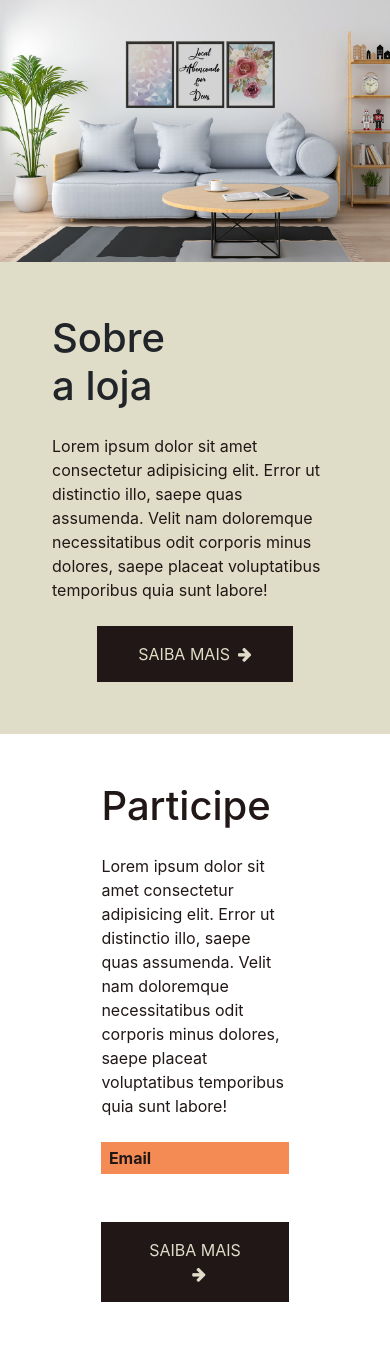
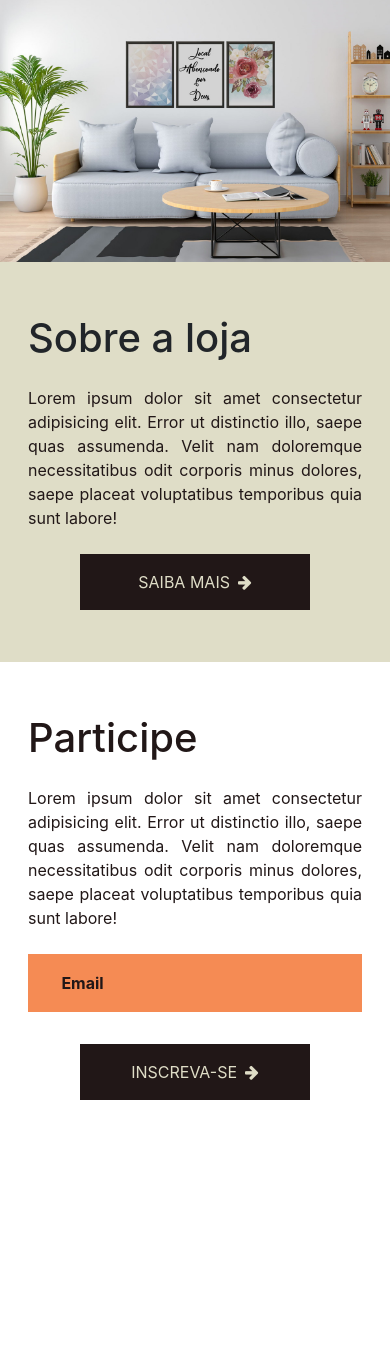
Before and after one commit to beatriz-miranda/projeto-integrador, a PHP site: page /projeto-integrador/ in a window 390 px wide. Shown: the part 129-1479 px from the top of the page. After the commit the page ends 1229 px from the top, so only its background shows below. Run offline with PHP 8.4, Linux system fonts and the light colour scheme.

Commit message:
Update - CSS com media queries de forms-btns e adicionado o hover. Finalizado sobre nós + participe. Adicionado paleta de cores.

```diff
--- a/assets/css/style.css
+++ b/assets/css/style.css
@@ -1,6 +1,6 @@
 /* style.css */
 
-/* PALHETA
+/* PALETA DE CORES (/extras/Paleta De Cores.png)
     Branco: #FFF
     Palha: #DFDDC7
     Laranja: #F58B54
@@ -8,34 +8,61 @@
     Marrom: #211717
 */
 
+/* RESET + TAGS ---> A FAZER */
+
+/* IDS */
+
 #bg-sobre-nos {
     background-color: #DFDDC7;
 }
+
+/* CLASSES */
+
 .btn-padrao {
     background-color: #211717;
     border-radius: 0;
     color: #DFDDC7;
     padding: 15px 40px;
     text-transform: uppercase;
+    width: 230px;
 }
+
+.btn-padrao:hover {
+    color: #F58B54;
+}
+
+.btn-padrao:focus {
+    box-shadow: none;
+}
+
 .cor-texto-padrao {
     color: #211717;
 }
 
-.form-padrao
-{
-    padding: 0 24%;
+@media screen and (min-width: 768px) {
+    .form-padrao
+    {
+        padding: 0 24%;
+    }
 }
 
 .input-padrao {
     background-color: #F58B54;
     width: 100%;
-    padding: 2% 4%;
+    padding: 5% 10%;
     margin: 0;
     border: 0;
     color: #211717;
     font-weight: bold;
     text-transform: capitalize;
+    outline: none;
+}
+
+@media screen and (min-width: 768px)
+{
+    .input-padrao {
+        padding: 2% 4%;
+    }
 }
 
 .input-padrao::placeholder {
--- a/assets/inc/index.sobre_nos.php
+++ b/assets/inc/index.sobre_nos.php
@@ -11,25 +11,25 @@
         </div>
 
         <div class="col-12 col-md-4 p-1 p-md-5 d-flex align-items-center" id="bg-sobre-nos">
-            <div class="d-flex flex-column align-items-left m-5">
-                <h1 class="m-0">Sobre<span class="d-block">a loja</span></h1>
-                <p class="text-left my-4 my-md-5 cor-texto-padrao">Lorem ipsum dolor sit amet consectetur adipisicing elit. Error ut distinctio illo, saepe quas assumenda. Velit nam doloremque necessitatibus odit corporis minus dolores, saepe placeat voluptatibus temporibus quia sunt labore!</p>
+            <div class="d-flex flex-column align-items-left my-5 mx-4">
+                <h1 class="m-0">Sobre <span class="d-md-block">a loja</span></h1>
+                <p class="text-justify my-4 my-md-5 cor-texto-padrao">Lorem ipsum dolor sit amet consectetur adipisicing elit. Error ut distinctio illo, saepe quas assumenda. Velit nam doloremque necessitatibus odit corporis minus dolores, saepe placeat voluptatibus temporibus quia sunt labore!</p>
                 <button type="button" class="align-self-center align-self-md-start btn btn-padrao">saiba mais<i class="fa fa-arrow-right ml-2"></i></button>
             </div>
         </div>
 
     </div>
 
-    <div class="row py-5">
+    <div class="row">
 
-        <div class="col-12">
-            <form class="d-flex flex-column align-items-center form-padrao" method="POST" action="#">
-                <div class="cor-texto-padrao text-left mb-5">
-                    <h1>Participe</h1>
+        <div class="col-12 p-1 p-md-0">
+            <form class="d-flex flex-column align-items-center my-5 mx-4 form-padrao" method="POST" action="#">
+                <div class="cor-texto-padrao text-justify mb-4 mb-md-5">
+                    <h1 class="m-0">Participe</h1>
                     <p class="my-4">Lorem ipsum dolor sit amet consectetur adipisicing elit. Error ut distinctio illo, saepe quas assumenda. Velit nam doloremque necessitatibus odit corporis minus dolores, saepe placeat voluptatibus temporibus quia sunt labore!</p>
                     <input class="input-padrao" type="email" name="email_participe" placeholder="email">
                 </div>
-                <button type="button" class="btn btn-padrao">saiba mais<i class="fa fa-arrow-right ml-2"></i></button>
+                <button type="button" class="mt-2 mt-md-0 btn btn-padrao">inscreva-se<i class="fa fa-arrow-right ml-2"></i></button>
             </form>
         </div>
 
```
Also changed, not shown: extras/Paleta De Cores.png (added).
